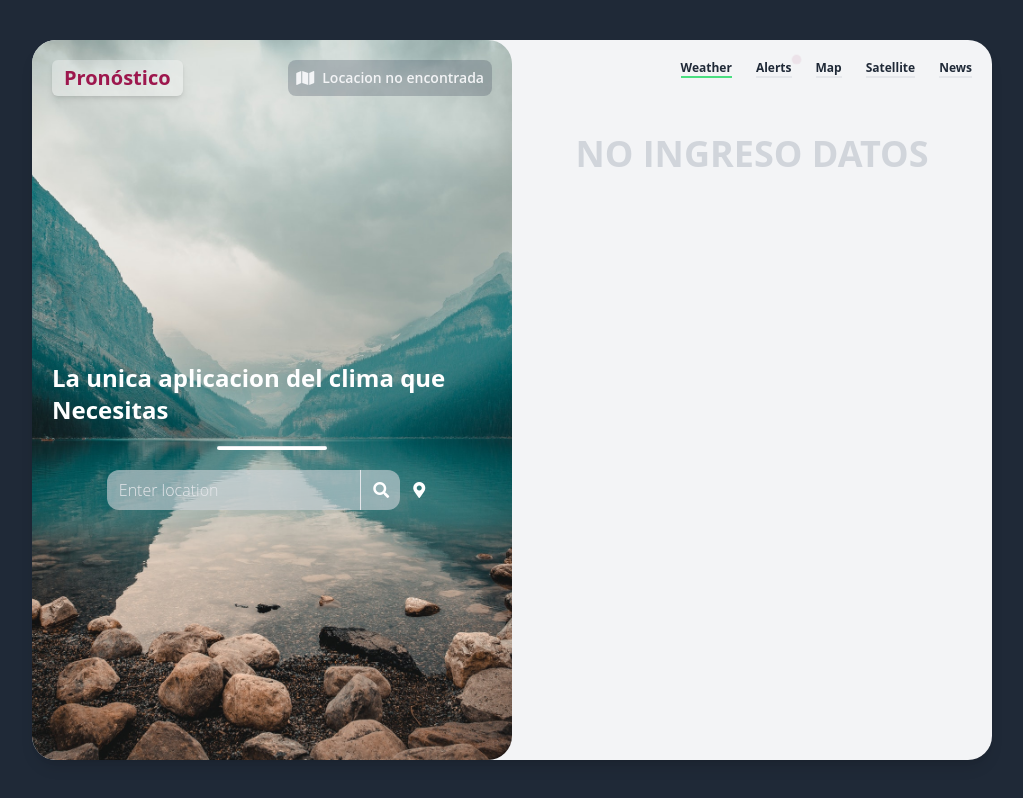
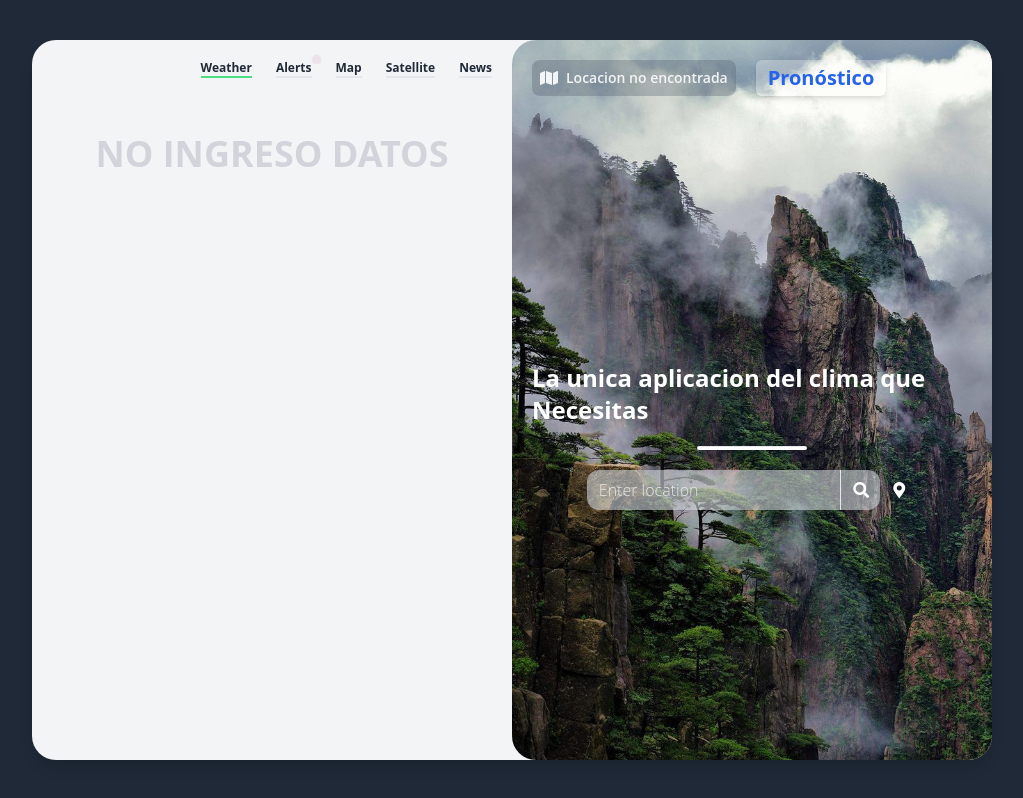
Before and after one commit to emicasso/Weather-app, a React (Create React App) app: page / in a window 1280 px wide. Shown: the whole page, without its empty margins (128-1151 px from the left). Built offline with nearby package versions, Linux system fonts and the light colour scheme.

Commit message:
Update browser

```diff
--- a/src/App.js
+++ b/src/App.js
@@ -3,107 +3,138 @@ import DetailCard from "./components/DetailCard";
 import Header from "./components/Header";
 import SummaryCard from "./components/SummaryCard";
 function App() {
-  const API_KEY = process.env.REACT_APP_API_KEY
+  const API_KEY = process.env.REACT_APP_API_KEY;
 
-  const [noData, setNoData] = useState('No ingreso Datos')
-  const [searchTerm, setSearchTerm] = useState('')
-  const [weatherData, setWeatherData] = useState([])
-  const [city, setCity] = useState('Locacion no encontrada')
-  const [weatherIcon, setWeatherIcon] = useState(`${process.env.REACT_APP_ICON_URL}10n@2x.png`)
+  const [noData, setNoData] = useState("No ingreso Datos");
+  const [searchTerm, setSearchTerm] = useState("");
+  const [weatherData, setWeatherData] = useState([]);
+  const [city, setCity] = useState("Locacion no encontrada");
+  const [weatherIcon, setWeatherIcon] = useState(
+    `${process.env.REACT_APP_ICON_URL}10n@2x.png`
+  );
 
-  const handleChange = input => {
-    const {value} = input.target
-    setSearchTerm(value)
-  }
+  const handleChange = (input) => {
+    const { value } = input.target;
+    setSearchTerm(value);
+  };
 
   const handleSubmit = (e) => {
-    e.preventDefault()
-    getWeather(searchTerm)
-  }
+    e.preventDefault();
+    getWeather(searchTerm);
+  };
 
   const getWeather = async (location) => {
-    setWeatherData([])
-    let how_to_search = (typeof location === 'string') ? `q=${location}` : `lat=${location[0]}&lon=${location[1]}`
+    setWeatherData([]);
+    let how_to_search =
+      typeof location === "string"
+        ? `q=${location}`
+        : `lat=${location[0]}&lon=${location[1]}`;
 
     try {
-      let res = await fetch(`${process.env.REACT_APP_URL+how_to_search}
-      &appid=${API_KEY}&units=metric&cnt=5&exclude=hourly,minutely`)
-      let data = await res.json()
-      if(data.cod !== 200) {
-        setNoData('Location Not Found')
-        return
+      let res = await fetch(`${process.env.REACT_APP_URL + how_to_search}
+      &appid=${API_KEY}&units=metric&cnt=5&exclude=hourly,minutely`);
+      let data = await res.json();
+      if (data.cod != 200) {
+        setNoData("Location Not Found");
+        return;
       }
-      setWeatherData(data)
-      setCity(`${data.city.name}, ${data.city.country}`)
-      setWeatherIcon(`${process.env.REACT_APP_ICON_URL + data.list[0].weather[0]["icon"]}@4x.png`)
+      setWeatherData(data);
+      setCity(`${data.city.name}, ${data.city.country}`);
+      setWeatherIcon(
+        `${
+          process.env.REACT_APP_ICON_URL + data.list[0].weather[0]["icon"]
+        }@4x.png`
+      );
     } catch (error) {
-      console.log(error)
+      console.log(error);
     }
-  }
+  };
 
   const myIP = (location) => {
-    const {latitude, longitude} = location.coords
-    getWeather([latitude, longitude])
-  }
+    const { latitude, longitude } = location.coords;
+    getWeather([latitude, longitude]);
+  };
 
   return (
     <div className="bg-gray-800 flex items-center justify-center w-screen h-screen py-10">
       <div className="flex w-3/4 min-h-full rounded-3xl shadow-lg m-auto bg-gray-100">
-          {/* form card section  */}
-        <div className="form-container">
-          <div className="flex items-center justify-center">
-            <h3 className="my-auto mr-auto text-xl text-pink-800 font-bold shadow-md py-1 px-3
-            rounded-md bg-white bg-opacity-30">Pronóstico</h3>
-            <div className="flex p-2 text-gray-100 bg-gray-600 bg-opacity-30 rounded-lg">
-            <i className="fa fa-map my-auto" aria-hidden="true"></i>
-              <div className="text-right">
-                <p className="font-semibold text-sm ml-2">{city}</p>
-              </div>
-            </div>
-          </div>
-          <div className="flex flex-col items-center justify-center h-full">
-            <h1 className="text-white text-2xl">La unica aplicacion del clima que Necesitas</h1>
-            <hr className="h-1 bg-white w-1/4 rounded-full my-5" />
-            <form noValidate onSubmit={handleSubmit} className="flex justify-center w-full">
-              <input type="text"
-                placeholder="Enter location"
-                className="relative rounded-xl py-2 px-3 w-2/3 bg-gray-300 bg-opacity-60 text-white placeholder-gray-200"
-                onChange={handleChange}
-                required />
-                <button type="submit" className="z-10">
-                  <i className="fa fa-search text-white -ml-10 border-l my-auto z-10 cursor-pointer p-3"
-                  aria-hidden="true" type="submit"></i>
-                </button>
-              <i className="fa fa-map-marker-alt my-auto cursor-pointer p-3 text-white" aria-hidden="true" onClick={() => {
-                navigator.geolocation.getCurrentPosition(myIP)
-              }}></i>
-            </form>
-          </div>
-        </div>
         {/* info card section  */}
         <div className="w-2/4 p-5">
           <Header />
           <div className="flex flex-col my-10">
             {/* card jsx  */}
-            {weatherData.length === 0 ?
+            {weatherData.length === 0 ? (
               <div className="container p-4 flex items-center justify-center h-1/3 mb-auto">
-                <h1 className="text-gray-300 text-4xl font-bold uppercase">{noData}</h1>
-              </div> :
+                <h1 className="text-gray-300 text-4xl font-bold uppercase">
+                  {noData}
+                </h1>
+              </div>
+            ) : (
               <>
                 <h1 className="text-5xl text-gray-800 mt-auto mb-4">Hoy</h1>
                 <DetailCard weather_icon={weatherIcon} data={weatherData} />
-                <h1 className="text-3xl text-gray-600 mb-4 mt-10">Mas en {city}</h1>
+                <h1 className="text-3xl text-gray-600 mb-4 mt-10">
+                  Mas en {city}
+                </h1>
                 <ul className="grid grid-cols-2  gap-2">
-                  {weatherData.list.map( (days, index) => {
-                    if(index > 0){
-                    return (
-                      <SummaryCard key={index} day={days} />
-                    )
-                  }
+                  {weatherData.list.map((days, index) => {
+                    if (index > 0) {
+                      return <SummaryCard key={index} day={days} />;
+                    }
                   })}
                 </ul>
               </>
-            }
+            )}
+          </div>
+        </div>
+        {/* form card section  */}
+        <div className="form-container">
+          <div className="flex items-center justify-center">
+            <div className="flex p-2 text-gray-100 mr-5 bg-gray-600 bg-opacity-30 rounded-lg">
+              <i className="fa fa-map my-auto" aria-hidden="true"></i>
+              <div className="text-right">
+                <p className="font-semibold text-sm ml-2">{city}</p>
+              </div>
+            </div>
+            <h3
+              className="my-auto mr-auto text-xl text-blue-600 font-bold shadow-md py-1 px-3
+            rounded-md bg-white bg-opacity-30"
+            >
+              Pronóstico
+            </h3>
+          </div>
+          <div className="flex flex-col items-center justify-center h-full">
+            <h1 className="text-white text-2xl">
+              La unica aplicacion del clima que Necesitas
+            </h1>
+            <hr className="h-1 bg-white w-1/4 rounded-full my-5" />
+            <form
+              noValidate
+              onSubmit={handleSubmit}
+              className="flex justify-center w-full"
+            >
+              <input
+                type="text"
+                placeholder="Enter location"
+                className="relative rounded-xl py-2 px-3 w-2/3 bg-gray-300 bg-opacity-60 text-white placeholder-gray-200"
+                onChange={handleChange}
+                required
+              />
+              <button type="submit" className="z-10">
+                <i
+                  className="fa fa-search text-white -ml-10 border-l my-auto z-10 cursor-pointer p-3"
+                  aria-hidden="true"
+                  type="submit"
+                ></i>
+              </button>
+              <i
+                className="fa fa-map-marker-alt my-auto cursor-pointer p-3 text-white"
+                aria-hidden="true"
+                onClick={() => {
+                  navigator.geolocation.getCurrentPosition(myIP);
+                }}
+              ></i>
+            </form>
           </div>
         </div>
       </div>
--- a/src/components/SummaryCard.js
+++ b/src/components/SummaryCard.js
@@ -3,7 +3,7 @@ import moment from 'moment'
 function SummaryCard({day}) {
     let day_icon = `${process.env.REACT_APP_ICON_URL + day.weather[0]["icon"]}@2x.png`
     return (
-        <li className="container p-4 flex items-center justify-center bg-gray-200 rounded-lg my-auto mr-1">
+        <li className="container p-4 flex items-center shadow-xl justify-center bg-gray-300 rounded-lg my-auto mr-1">
             <div className="my-auto">
                 <p className="font-bold text-3xl text-pink-600 mb-2">{Math.round(day.main.temp)}&deg;C</p>
                 <p className="text-2xl text-gray-800 tracking-widest">{day.weather[0].main}
--- a/src/index.css
+++ b/src/index.css
@@ -15,7 +15,7 @@ h1 {
 }
 
 .form-container {
-  background: url("./assets/lake-background.jpg") no-repeat 50% 40% / cover;
+  background: url("./assets/Montaña.jfif") no-repeat 50% 40% / cover;
   height: auto;
   @apply w-2/4 p-5 rounded-3xl;
 }
```
Also changed, not shown: src/assets/Montaña.jfif (added), src/assets/lake-background.jpg (deleted).
